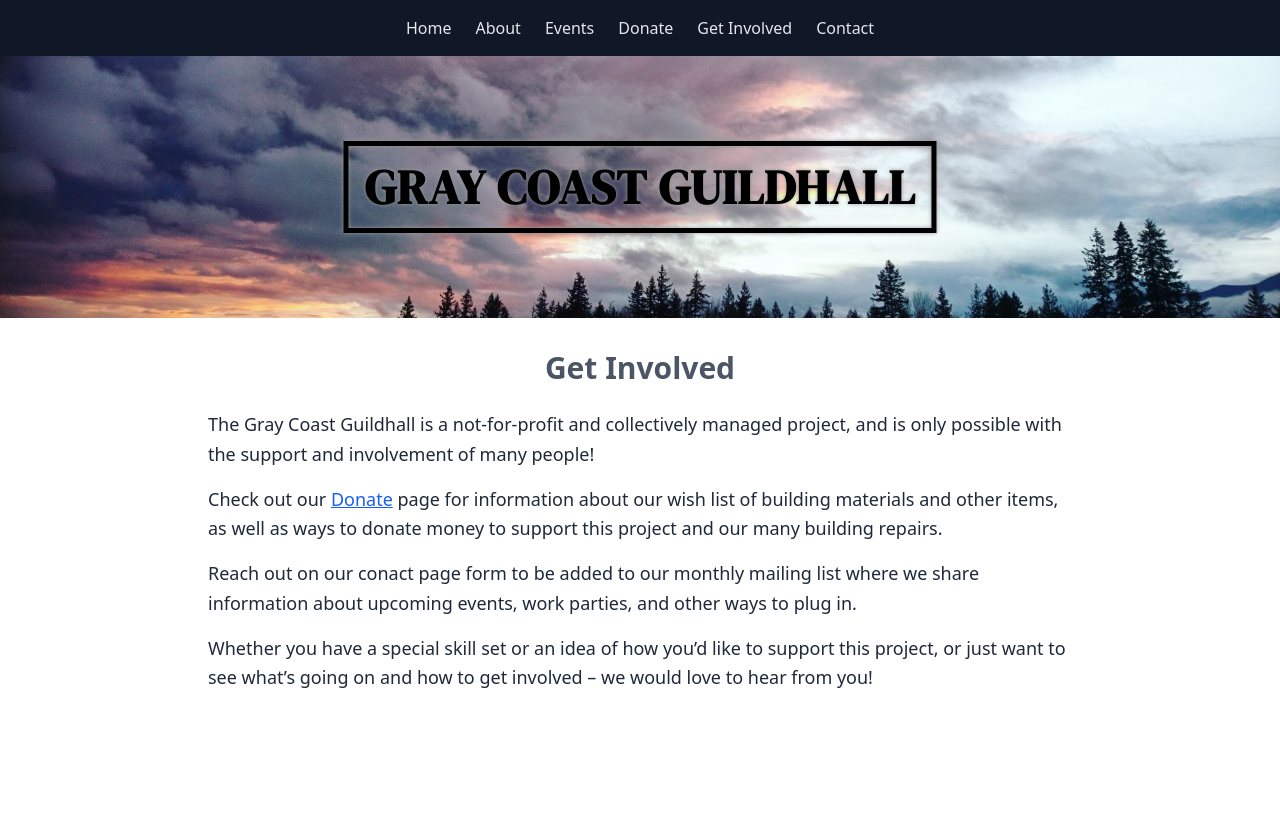
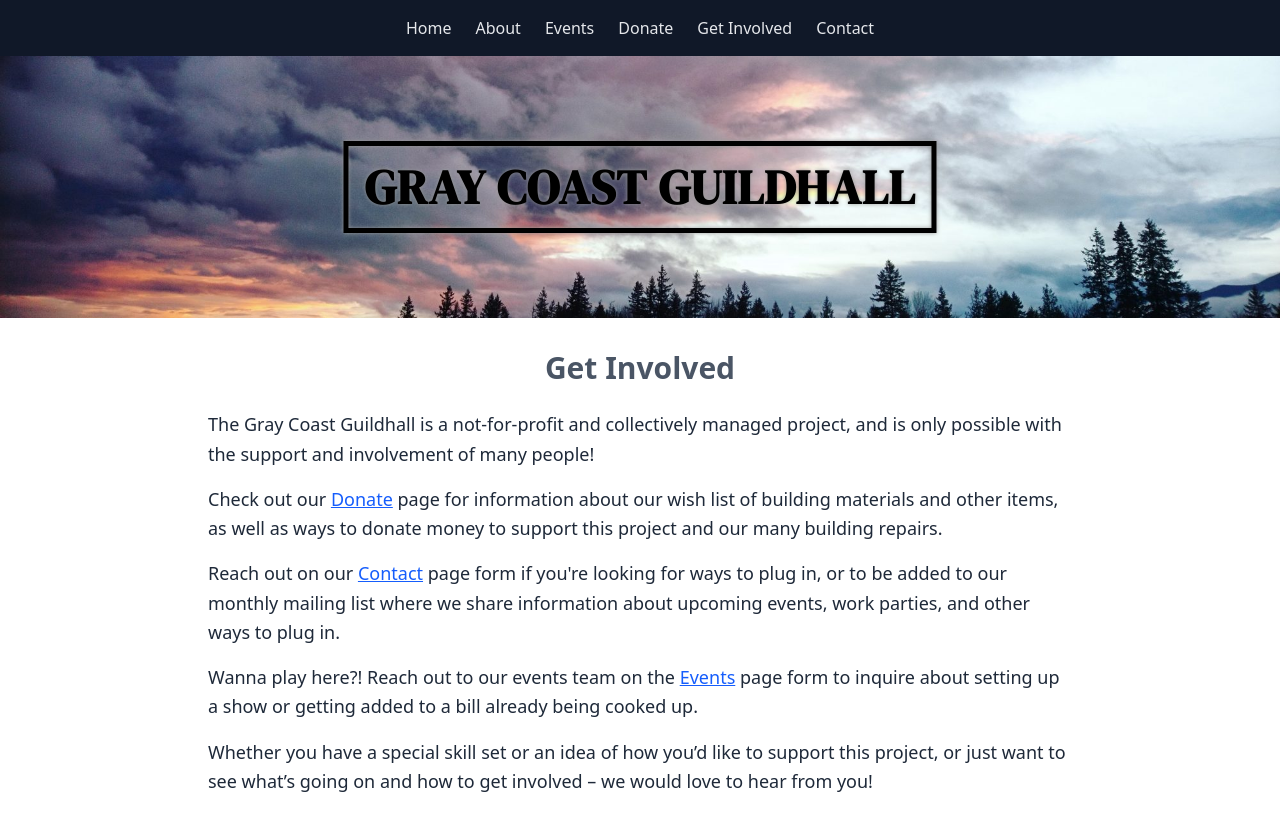
Before and after one commit to BornDeleuze/gray-coast, a React (Vite) app: page /get_involved in a window 1280 px wide. Before the commit the page ends 800 px from the top, so only its background shows below. Built offline with nearby package versions, Linux system fonts and the light colour scheme.

Commit message:
get involved edits

```diff
--- a/src/Pages/Get_Involved.jsx
+++ b/src/Pages/Get_Involved.jsx
@@ -13,8 +13,14 @@ const GetInvolved = () => {
            donate money to support this project and our many building repairs.
          </p>
          <p>
-            Reach out on our conact page form to be added to our monthly mailing list where we share
+            Reach out on our <a href="/contact" className="text-blue-600 underline">Contact</a> page form if you're looking for ways to plug in, or to be
+            added to our monthly mailing list where we share
             information about upcoming events, work parties, and other ways to plug in.
+         </p>
+         <p>
+            Wanna play here?! Reach out to our events team on
+            the <a href="/events" className="text-blue-600 underline">Events</a> page
+            form to inquire about setting up a show or getting added to a bill already being cooked up.
          </p>
          <p>
            Whether you have a special skill set or an idea of how you’d like to support this project,
```
